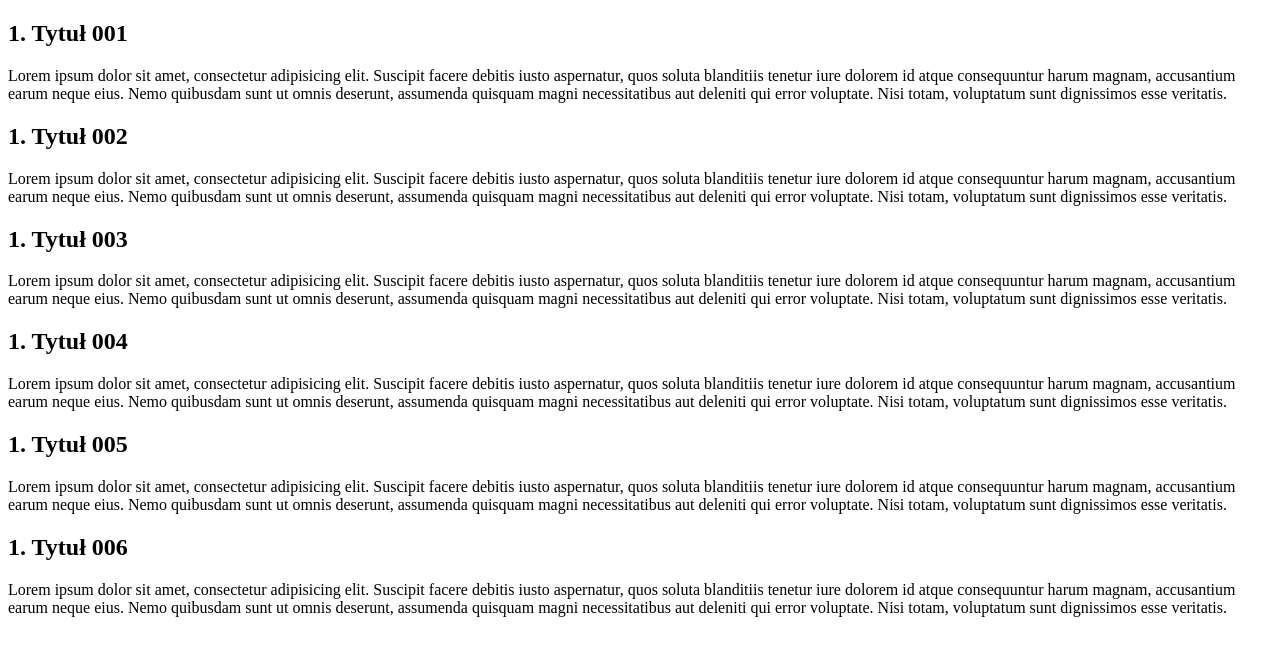
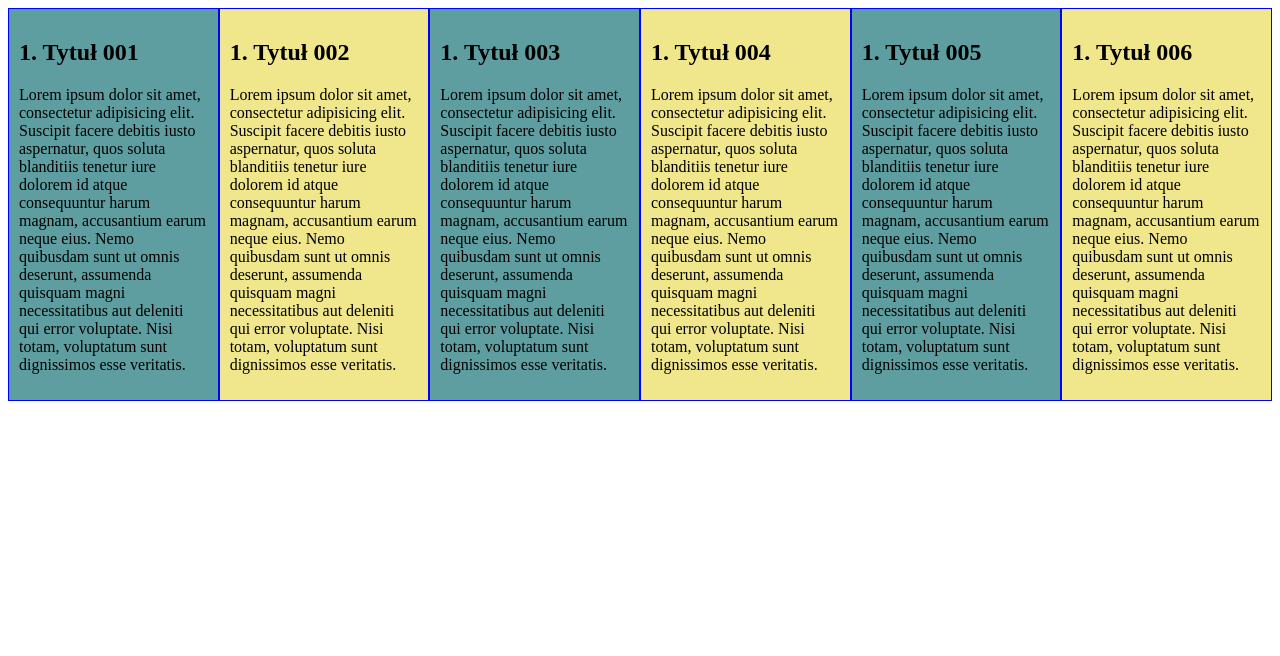
Before and after one commit to matyldaczuba/css3, a plain HTML site: page 18-flexbox/1-display-flex/index.html in a window 1280 px wide. Drawn offline with Linux system fonts and the light colour scheme.

Commit message:
flex dodany

```diff
--- a/18-flexbox/1-display-flex/css/style.css
+++ b/18-flexbox/1-display-flex/css/style.css
@@ -0,0 +1,15 @@
+.flex-item{
+    border: 1px solid blue;
+    box-sizing: border-box;
+    padding: 10px;
+    background: cadetblue;
+}
+
+.flex-item:nth-of-type(2n){
+    background: khaki;
+}
+
+.flex-container{
+    display: flex;
+
+}
```
Also changed, not shown: 18-flexbox/1-display-flex/index.html (+1 -0 lines).
